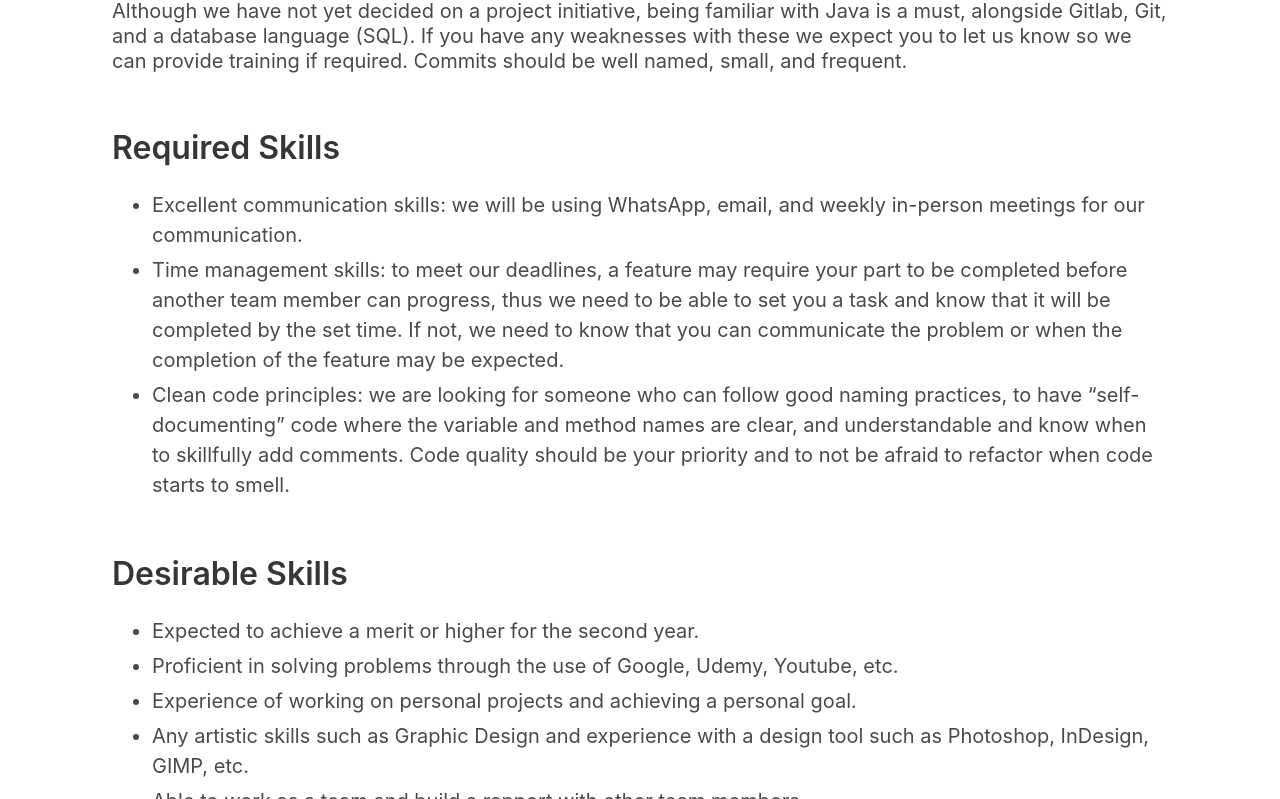
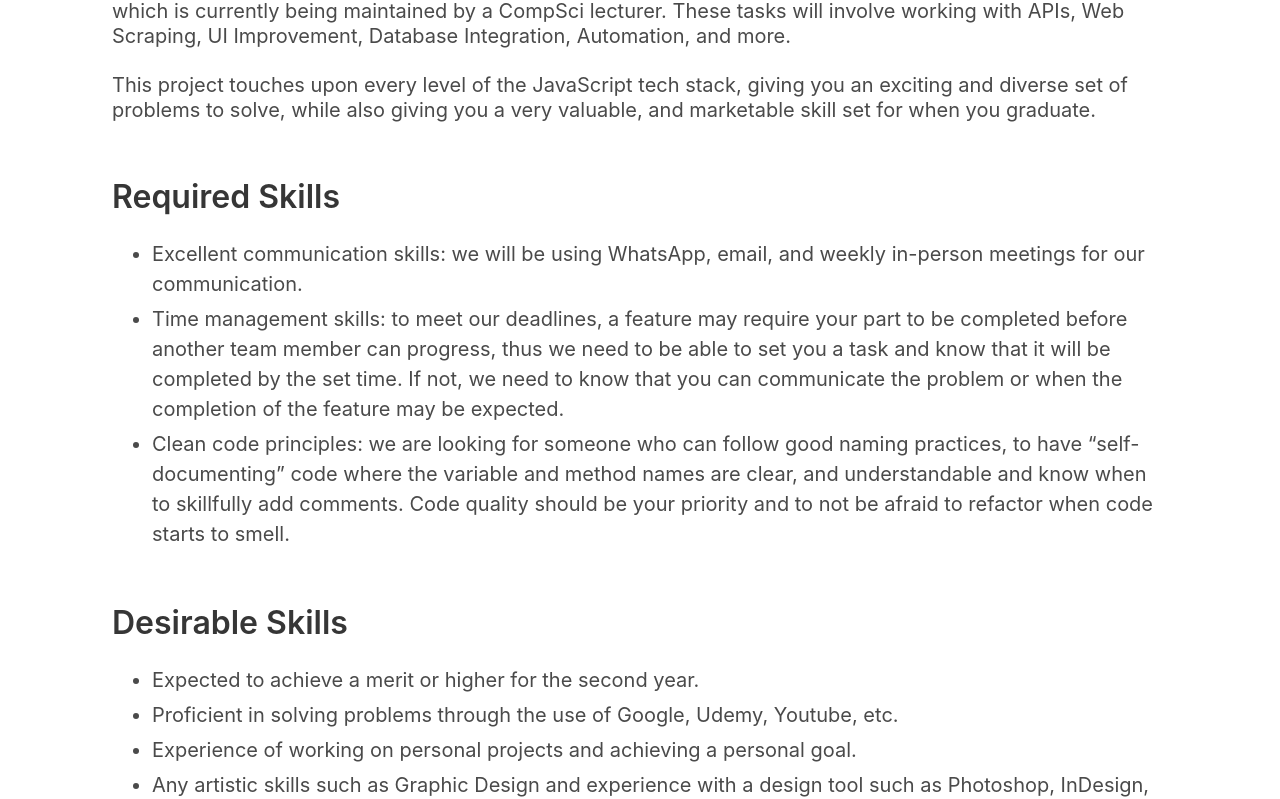
Before and after one commit to jamesgeer/comp6000-recruitment, a plain HTML site: page index.html in a window 1280 px wide. Shown: the part 649-1448 px from the top of the page. Drawn offline with nearby package versions, Linux system fonts and the light colour scheme.

Commit message:
fixing text, added "the project" section

```diff
--- a/index.html
+++ b/index.html
@@ -26,7 +26,7 @@
                 We are a laid-back group who are trying to achieve the best possible grade for our degree.
                 We understand that everyone has their strengths and weaknesses, and we want to use our individual
                 strengths to make the team stronger by bouncing ideas off each other; sharing thoughts that we had not
-                yet considered; and introducing a language or concept that opens a blocked passage.
+                yet considered.
             </h3>
             <h3 class="subtitle">
                 You do not need to be an expert programmer to join our team. We instead are looking for someone who
@@ -35,16 +35,21 @@
                 to know: “I do not quite understand this, I am going to learn how this works”; someone who is
                 open-minded to others' ideas and new technologies. But most of all, to strive to do their very best
                 to get the highest mark that they can possibly attain. We want to support each other so that we can
-                all succeed, but only if you are willing to put in your weight.
+                all succeed, but only if you are willing to pull your weight.
             </h3>
         </section>
         <section class="section pb-2">
             <h2 class="title is-spaced">The Project</h2>
             <h3 class="subtitle">
-                Although we have not yet decided on a project initiative, being familiar with Java is a must,
-                alongside Gitlab, Git, and a database language (SQL). If you have any weaknesses with these we
-                expect you to let us know so we can provide training if required. Commits should be well named,
-                small, and frequent.
+                Using <a href="https://www.typescriptlang.org/">TypeScript</a> and <a href="https://nodejs.org/en/about/">Node.js</a>,
+                we will be heavily expanding the feature set of an existing open-source
+                project, which is currently being maintained by a CompSci lecturer. These tasks will involve working
+                with APIs, Web Scraping, UI Improvement, Database Integration, Automation, and more.
+            </h3>
+            <h3 class="subtitle">
+                This project touches upon every level of the JavaScript tech stack, giving you an exciting and
+                diverse set of problems to solve, while also giving you a very valuable, and marketable skill set
+                for when you graduate.
             </h3>
         </section>
         <section class="section pb-2">
@@ -122,7 +127,7 @@
                                 <p>
                                     I have over four years of experience working as a Full-stack developer at a
                                     Web Agency and two of those years I spent as a Graphic Designer. I grew to love
-                                    coding after suffering at its wrath for so long, and now I’ve been consumed by it.
+                                    coding after suffering from its wrath for so long, and now I’ve been consumed by it.
                                     Talk to me about functional programming, Japan, or how much you hate JavaScript.
                                 </p>
                             </div>
```
